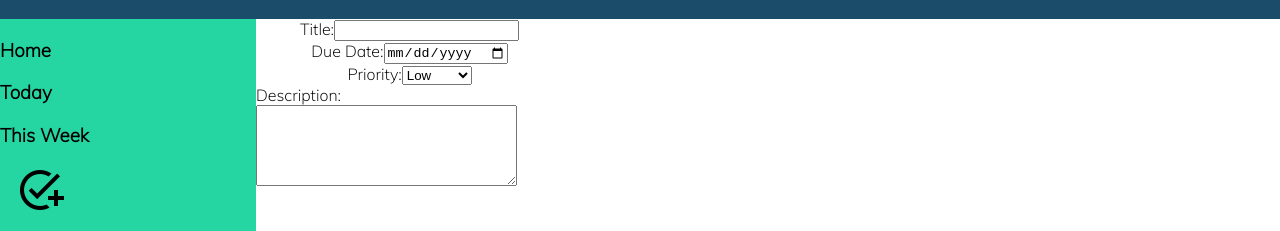
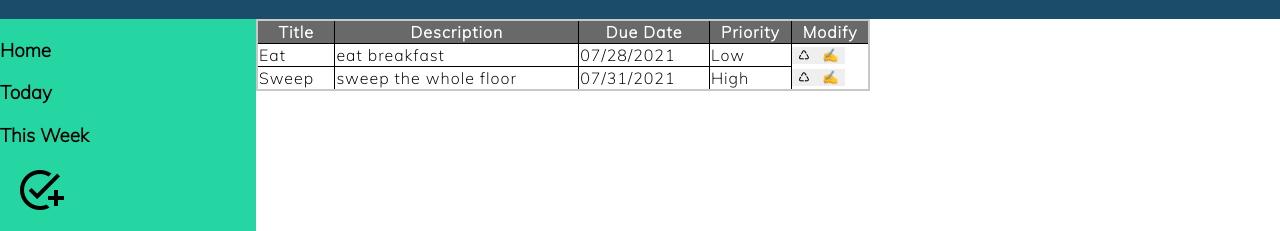
Before and after one commit to greazleay/todo-list, a plain HTML site: page index.html in a window 1280 px wide. Shown: the part 64-295 px from the top of the page. Drawn offline with Linux system fonts and the light colour scheme.

Commit message:
Added Projects library, tasks and table and DOM redering logic

```diff
--- a/components.js
+++ b/components.js
@@ -1,15 +1,3 @@
-export function addH(num, text, parent) {
-    const h = document.createElement(`h${num}`);
-    h.textContent = text;
-    parent.appendChild(h);
-}
-
-export function addPara(text, parent) {
-    const p = document.createElement('p');
-    p.textContent = text;
-    parent.appendChild(p);
-}
-
 function addOption(text, parent) {
     const option = document.createElement('option');
     option.textContent = text;
@@ -23,6 +11,13 @@ function addInput(name, type, parent) {
     input.type = type;
     label.appendChild(input)
     parent.appendChild(label);
+}
+
+function addButton(type, text, parent) {
+    const button = document.createElement('button');
+    button.type = type;
+    button.textContent = text
+    parent.appendChild(button);
 }
 
 function addSelect(name, parent) {
@@ -46,6 +41,45 @@ function addTextArea(name, parent) {
     parent.appendChild(label);
 }
 
+function addTRChild(type, text, parent) {
+    const tchild = document.createElement(type);
+    tchild.textContent = text;
+    parent.appendChild(tchild)
+}
+
+export function addH(num, text, parent) {
+    const h = document.createElement(`h${num}`);
+    h.textContent = text;
+    parent.appendChild(h);
+}
+
+export function addPara(text, parent) {
+    const p = document.createElement('p');
+    p.textContent = text;
+    parent.appendChild(p);
+}
+
+export function addTRH(parent) {
+    const tr = document.createElement('tr');
+    addTRChild('th', 'Title', tr);
+    addTRChild('th', 'Description', tr);
+    addTRChild('th', 'Due Date', tr);
+    addTRChild('th', 'Priority', tr);
+    addTRChild('th', 'Modify', tr)
+    parent.appendChild(tr)
+}
+
+export function addTRD(parent, title, description, dueDate, priority) {
+    const tr = document.createElement('tr');
+    addTRChild('td', title, tr);
+    addTRChild('td', description, tr);
+    addTRChild('td', dueDate, tr);
+    addTRChild('td', priority, tr);
+    addButton('button', '♺', tr)
+    addButton('button', '✍', tr)
+    parent.appendChild(tr)
+}
+
 export function addForm(parent) {
     const form = document.createElement('form');
     addInput('Title:', 'text', form);
--- a/index.html
+++ b/index.html
@@ -1,7 +1,7 @@
 <!DOCTYPE html>
 <html lang="en">
 <head>
-    <link rel="shortcut icon" href="./images/favicon.ico" type="image/x-icon">
+    <link rel="shortcut icon" href="./images/favicon.png" type="image/png">
     <link rel="stylesheet" href="./style.css">
     <meta charset="UTF-8">
     <meta http-equiv="X-UA-Compatible" content="IE=edge">
--- a/index.js
+++ b/index.js
@@ -1,4 +1,5 @@
-import { addH, addPara, addForm } from './components.js';
+import { addH, addPara, addForm, addTRH } from './components.js';
+import { renderProjects } from './script.js';
 
 const body = document.querySelector('body');
 
@@ -47,4 +48,9 @@ container.appendChild(footer);
 
 addPara('© 2021 Pollaroid All rights reserved', footer)
 
-addForm(content)
+// addForm(content)
+
+const table = document.createElement('table');
+addTRH(table)
+renderProjects(table)
+content.appendChild(table)
--- a/script.js
+++ b/script.js
@@ -1,9 +1,4 @@
-class Project {
-    constructor(name, tasks) {
-        this.name = name;
-        this.tasks = tasks;
-    }
-}
+import { addTRD } from "./components.js";
 
 class Task {
     constructor(title, description, dueDate, priority) {
@@ -14,13 +9,53 @@ class Task {
     }
 }
 
+class Project {
+    constructor(name, tasks=[]) {
+        this.name = name;
+        this.tasks = tasks;
+    }
+
+    newtask(title, description, duedate, priority) {
+        this.tasks.push(new Task(title, description, duedate, priority))
+    }
+}
+
+let allProjects = [
+    {
+        name: 'House Chores',
+        tasks: [
+            {
+                title: 'Sweep',
+                description: 'sweep the whole floor',
+                dueDate: '07/31/2021',
+                priority: 'High'
+            },
+
+            {
+                title: 'Eat',
+                description: 'eat breakfast',
+                dueDate: '07/28/2021',
+                priority: 'Low'
+            }
+        ]
+    }
+]
+
 function getProjects() {
     if (localStorage.length === 0) return [];
-    return JSON.parse(localStorage.getItem('projects')).map(project => {
-        return new Project()
+    return JSON.parse(localStorage.getItem('allProjects')).map(project => {
+        return new Project(project.name, project.tasks)
     });
 }
 
 function setProjects() {
-    localStorage.setItem('projects', JSON.stringify(projects))
+    localStorage.setItem('allProjects', JSON.stringify(allProjects))
 }
+
+export function renderProjects(parent) {
+    allProjects.forEach(project => {
+        project.tasks.sort((a, b) =>  new Date(a.dueDate) - new Date(b.dueDate)).forEach(task => {
+            addTRD(parent, task.title, task.description, task.dueDate, task.priority)
+        })
+    })
+}
--- a/style.css
+++ b/style.css
@@ -76,6 +76,27 @@ main {
     width: 80%;
 }
 
+table {
+    border-collapse: collapse;
+    border: 2px solid rgb(200, 200, 200);
+    letter-spacing: 1px;
+    font-size: 1rem;
+    width: 60%;
+}
+
+th {
+    background-color: #696969;
+    color: #fff;
+}
+
+th, td {
+    border: 1px solid black;
+}
+
+button {
+    border: none;
+}
+
 form {
     display: flex;
     flex-flow: row wrap;
```
Also changed, not shown: images/favicon.png (added).
